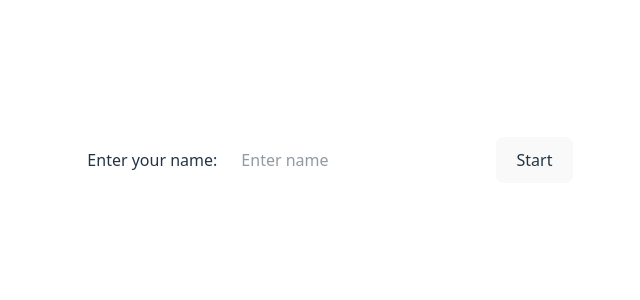
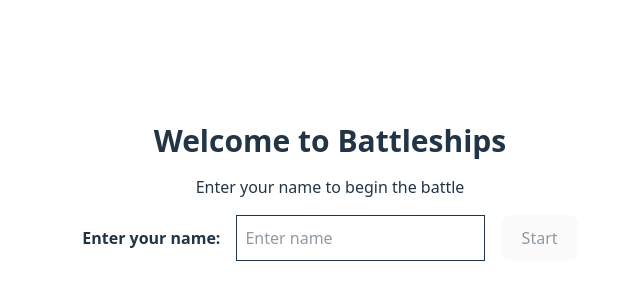
Before and after one commit to antdevine/battleships, a Vue app: page / in a window 1280 px wide. Shown: the part 240-540 px from the top of the page, without its empty margins (310-950 px from the left). Built offline with nearby package versions, Linux system fonts and the light colour scheme.

Commit message:
updated the styling to buttons and layout

```diff
--- a/src/App.vue
+++ b/src/App.vue
@@ -25,10 +25,11 @@ const {
   <StartGameForm v-if="!gameStarted" @start-game="startGame" />
 
   <div
-    class="flex flex-wrap flex-row justify-between gap-4 mb-10"
+    class="flex flex-wrap flex-col md:flex-row justify-between gap-4 mb-10"
     v-if="gameStarted"
   >
     <targetShipSelect @target-ship-cordinates="targetShipCordinates" />
+    <div class="inline-flex items-baseline gap-2">
       <button @click="addShips">New game</button>
       <button @click="showShipLocations = !showShipLocations">
         {{
@@ -37,6 +38,7 @@ const {
             : "Cheat mode(Reveal ship locations)"
         }}
       </button>
+    </div>
   </div>
 
   <div class="flex flex-wrap flex-col md:flex-row gap-4" v-if="gameStarted">
--- a/src/components/boardGrid.vue
+++ b/src/components/boardGrid.vue
@@ -16,6 +16,8 @@ const props = defineProps({
 </script>
 
 <template>
+  <div class="overflow-x-auto">
+    <div class="flex flex-col gap-1 min-w-[660px]">
       <div class="flex flex-col gap-1">
         <!-- Top header (A–J) -->
         <div class="grid grid-cols-11 gap-1">
@@ -61,4 +63,6 @@ const props = defineProps({
           </div>
         </div>
       </div>
+    </div>
+  </div>
 </template>
--- a/src/components/sidebarInfo.vue
+++ b/src/components/sidebarInfo.vue
@@ -16,17 +16,20 @@ const props = defineProps({
 </script>
 
 <template>
-  <div class="flex flex-col gap-4 ml-8">
+  <div class="flex flex-col gap-4 ml-8 text-left">
     <h1 class="text-lg font-bold">
       Battleship Game - Player: {{ playerName }}
     </h1>
 
-    <h2 class="text-lg font-bold">Ships</h2>
-    <ul>
-      <li v-for="ship in ships" :key="ship.type">
-        {{ ship.type }}: {{ ship.qty - ship.qtySank }} remaining
-      </li>
-    </ul>
-    <p>Attempts: {{ attempts }}</p>
+    <div>
+      <h2 class="text-lg font-bold">Ships</h2>
+      <ul>
+        <li v-for="ship in ships" :key="ship.type">
+          <span class="font-bold text-blue-400">{{ ship.type }}:</span>
+          {{ ship.qty - ship.qtySank }} remaining
+        </li>
+      </ul>
+    </div>
+    <p><span class="font-bold text-blue-400">Attempts:</span> {{ attempts }}</p>
   </div>
 </template>
--- a/src/components/startGameForm.vue
+++ b/src/components/startGameForm.vue
@@ -10,9 +10,19 @@ const submit = () => {
 </script>
 
 <template>
-  <form @submit.prevent="submit" class="flex flex-row gap-4">
-    <label for="name" class="content-center">Enter your name:</label>
-    <input v-model="submitName" placeholder="Enter name" class="p-2" />
-    <button type="submit" :disabled="submitName === ''">Start</button>
-  </form>
+  <div class="flex flex-col gap-4 items-center justify-center h-screen">
+    <h1 class="text-3xl font-bold">Welcome to Battleships</h1>
+    <p>Enter your name to begin the battle</p>
+    <form @submit.prevent="submit" class="flex flex-row gap-4">
+      <label for="name" class="content-center font-bold"
+        >Enter your name:</label
+      >
+      <input
+        v-model="submitName"
+        placeholder="Enter name"
+        class="p-2 border-1"
+      />
+      <button type="submit" :disabled="submitName === ''">Start</button>
+    </form>
+  </div>
 </template>
--- a/src/components/targetShipSelect.vue
+++ b/src/components/targetShipSelect.vue
@@ -14,6 +14,12 @@ const targetShip = () => {
 </script>
 
 <template>
+  <div class="flex flex-col gap-4 text-left">
+    <div>
+      <h2 class="text-2xl font-bold">Select a Ship to Target</h2>
+      <p>Choose a column and row to target a ship</p>
+    </div>
+
     <form class="flex flex-row gap-4" @submit.prevent="targetShip">
       <select v-model="columnSelected" class="cursor-pointer">
         <option disabled value="">Select a Column</option>
@@ -46,4 +52,5 @@ const targetShip = () => {
         Target Ship
       </button>
     </form>
+  </div>
 </template>
--- a/src/style.css
+++ b/src/style.css
@@ -39,9 +39,13 @@ button {
   font-size: 1em;
   font-weight: 500;
   font-family: inherit;
-  background-color: #1a1a1a;
+  @apply bg-sky-700;
   cursor: pointer;
   transition: border-color 0.25s;
+}
+button:disabled {
+  cursor: not-allowed;
+  opacity: 0.5;
 }
 button:hover {
   border-color: #646cff;
```
Lines whose indentation alone changed are shown as unchanged.
